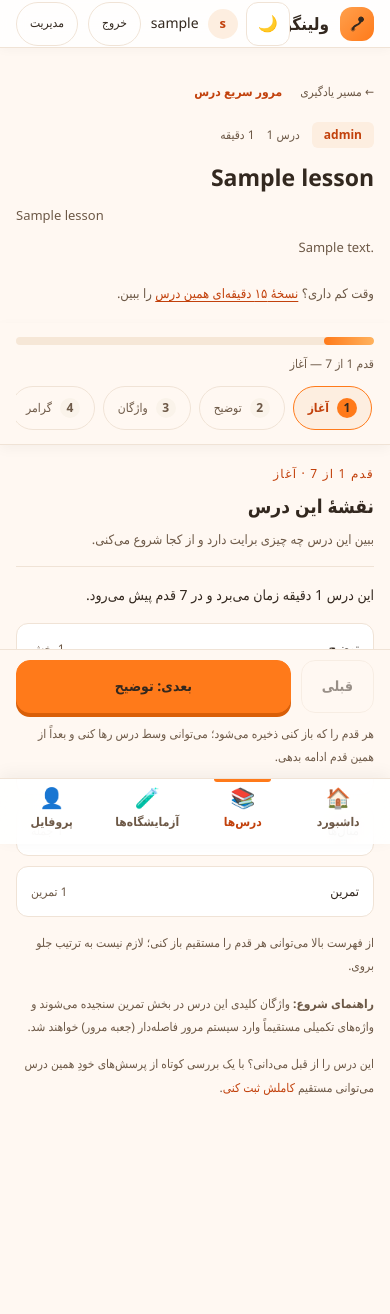
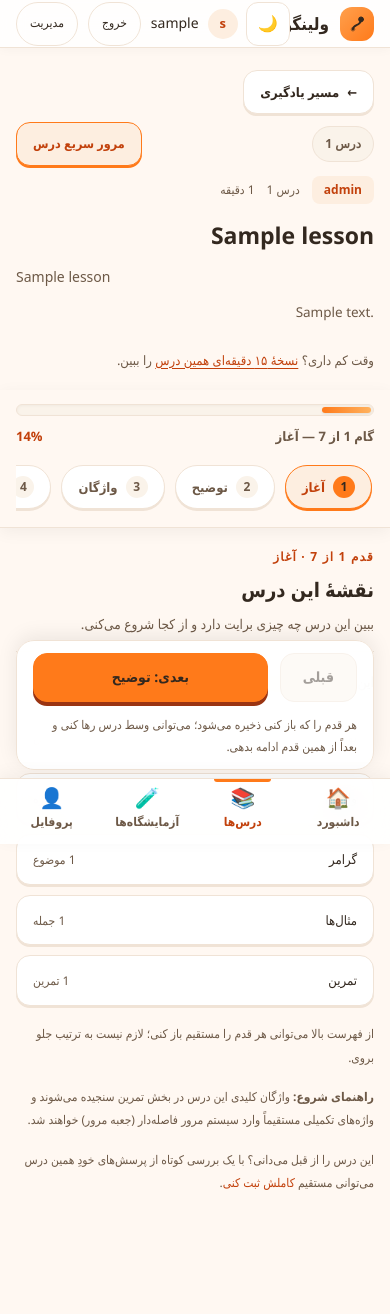
Before and after one commit to sina45vdjango-sys/LL_project, a Django app: page /lessons/1/ in a window 390 px wide. Shown: the top 1314 px of the page. Run offline with Django 5.2, Linux system fonts and the light colour scheme; a user stored in the database is signed in; tables that the repository leaves empty hold one stand-in row (values such as "Sample post"); data that the repository does not hold is empty; parts of the project's set-up code (start-up, migrations or seed data) failed here and were passed over.

Commit message:
feat(lessons): modernize 10-step lesson runner with spring progress, tactile cards, and mobile dock

```diff
--- a/lessons/static/lessons/css/lesson_journey.css
+++ b/lessons/static/lessons/css/lesson_journey.css
@@ -19,77 +19,131 @@
 .lesson { display: flex; flex-direction: column; gap: 24px; }
 
 /* ------------------------------------------------------------------- head --- */
-.lesson-head { display: flex; flex-direction: column; gap: 8px; }
-.lesson-head__nav { display: flex; flex-wrap: wrap; align-items: center; gap: 4px 18px; }
-.lesson-head__back { align-self: flex-start; display: inline-flex; align-items: center; min-height: 44px; color: var(--muted); font-size: 12px; }
-.lesson-head__back:hover { color: var(--accent-text); text-decoration: none; }
-/* The quick review, beside the way back. Accent, because it is the one action in the
-   head that goes somewhere new rather than returning to the path. */
-.lesson-head__link { display: inline-flex; align-items: center; min-height: 44px; color: var(--accent-text); font-size: 12px; font-weight: 700; }
-.lesson-head__link:hover { text-decoration: none; }
+.lesson-head { display: flex; flex-direction: column; gap: 10px; }
+.lesson-head__nav { display: flex; flex-wrap: wrap; align-items: center; justify-content: space-between; gap: 12px; }
+.lesson-head__back {
+  display: inline-flex; align-items: center; gap: 8px;
+  min-height: 44px; padding: 8px 16px;
+  border: 1px solid var(--line); border-radius: 14px;
+  background: var(--surface); color: var(--fg);
+  font-size: 13px; font-weight: 700;
+  box-shadow: 0 2px 0 var(--line);
+  transition: border-color .15s, color .15s, transform .1s, box-shadow .1s;
+  text-decoration: none;
+}
+.lesson-head__back:hover { border-color: var(--accent); color: var(--accent-text); text-decoration: none; transform: translateY(-1px); }
+.lesson-head__back:active { transform: translateY(1px); box-shadow: 0 1px 0 var(--line); }
+
+.lesson-head__actions { display: inline-flex; align-items: center; gap: 10px; }
+.lesson-head__badge {
+  display: inline-flex; align-items: center; min-height: 36px; padding: 4px 12px;
+  border-radius: 999px; background: var(--surface-alt); border: 1px solid var(--line);
+  color: var(--muted); font: 700 12px/1.5 system-ui, sans-serif;
+}
+.lesson-head__link {
+  display: inline-flex; align-items: center; min-height: 44px; padding: 8px 16px;
+  border-radius: 14px; background: var(--accent-soft); border: 1px solid var(--accent);
+  color: var(--accent-text); font-size: 12.5px; font-weight: 700; text-decoration: none;
+  box-shadow: 0 2px 0 var(--accent);
+  transition: transform .1s, box-shadow .1s, opacity .15s;
+}
+.lesson-head__link:hover { text-decoration: none; transform: translateY(-1px); opacity: .95; }
+.lesson-head__link:active { transform: translateY(1px); box-shadow: 0 1px 0 var(--accent); }
+
 .lesson-head__meta { display: flex; flex-wrap: wrap; align-items: center; gap: 12px; margin: 0; color: var(--muted); font-size: 12px; }
-.lesson-head__level { padding: 3px 12px; border-radius: 6px; background: var(--accent-soft); color: var(--accent-text); font: 700 12px/1.7 system-ui, sans-serif; }
+.lesson-head__level { padding: 4px 12px; border-radius: 8px; background: var(--accent-soft); color: var(--accent-text); font: 700 12px/1.7 system-ui, sans-serif; }
 .lesson-head__title { margin: 4px 0 0; font-size: clamp(23px, 2.9vw, 32px); line-height: 1.55; overflow-wrap: anywhere; }
-.lesson-head__desc { margin: 0; max-width: 68ch; color: var(--muted); font-size: 13px; line-height: 1.95; }
-/* The lesson's German name, under the Persian title. It is the secondary line, so it is
-   smaller and quieter than the title and is never allowed to wrap mid-word. */
-.lesson-head__de { margin: 0; color: var(--muted); font: 400 13px/1.8 system-ui, sans-serif; overflow-wrap: anywhere; }
+.lesson-head__desc { margin: 0; max-width: 68ch; color: var(--muted); font-size: 13.5px; line-height: 1.95; }
+.lesson-head__de { margin: 0; color: var(--muted); font: 400 14px/1.8 system-ui, sans-serif; overflow-wrap: anywhere; }
 
 /* ------------------------------------------------------------- stepper --- */
-.journey-stepper { display: flex; flex-direction: column; gap: 8px; }
+.journey-stepper { display: flex; flex-direction: column; gap: 12px; }
 
 /* --------------------------------------------------------------- progress --- */
-.journey-progress { display: flex; flex-direction: column; gap: 8px; margin-top: 6px; }
-.journey-progress__text { margin: 0; color: var(--muted); font-size: 12px; }
+.journey-progress { display: flex; flex-direction: column; gap: 8px; margin-top: 4px; }
+.spring-progress-track {
+  width: 100%;
+  height: 12px;
+  background: var(--surface-alt);
+  border: 1px solid var(--line);
+  border-radius: 999px;
+  overflow: hidden;
+  padding: 2px;
+  box-shadow: inset 0 1px 3px rgba(0, 0, 0, 0.04);
+}
+.spring-progress-fill {
+  display: block;
+  height: 100%;
+  background: var(--accent-grad-bar, var(--accent));
+  border-radius: 999px;
+  transition: width .5s cubic-bezier(0.34, 1.56, 0.64, 1);
+  box-shadow: 0 1px 3px rgba(0, 0, 0, 0.1);
+}
+.journey-progress__meta { display: flex; justify-content: space-between; align-items: center; gap: 12px; }
+.journey-progress__text { margin: 0; color: var(--muted); font-size: 13px; font-weight: 600; }
+.journey-progress__pct { font-size: 13px; font-weight: 800; color: var(--accent-text); font-variant-numeric: tabular-nums; }
 
 /* -------------------------------------------------------------- step chips --- */
-.journey-steps ol { display: flex; gap: 8px; margin: 0; padding: 2px 2px 8px; list-style: none; overflow-x: auto; -webkit-overflow-scrolling: touch; scrollbar-width: none; }
+.journey-steps ol { display: flex; gap: 10px; margin: 0; padding: 4px 2px 10px; list-style: none; overflow-x: auto; -webkit-overflow-scrolling: touch; scrollbar-width: none; }
 .journey-steps ol::-webkit-scrollbar { display: none; }
 .journey-steps li { flex: 0 0 auto; }
-.journey-chip { display: inline-flex; align-items: center; gap: 8px; min-height: 44px; padding: 7px 14px; border: 1px solid var(--line); border-radius: 999px; color: var(--muted); font-size: 12px; white-space: nowrap; }
-.journey-chip:hover { border-color: var(--accent); color: var(--fg); text-decoration: none; }
-.journey-chip__num { display: grid; place-content: center; width: 20px; height: 20px; border-radius: 50%; background: var(--surface-alt); font: 600 12px/1 system-ui, sans-serif; }
-.journey-chip.is-active { border-color: var(--accent); background: var(--accent-soft); color: var(--accent-text); font-weight: 700; }
+.journey-chip {
+  display: inline-flex; align-items: center; gap: 8px; min-height: 44px; padding: 8px 16px;
+  border: 1px solid var(--line); border-radius: 999px; background: var(--surface);
+  box-shadow: 0 2px 0 var(--line); color: var(--muted); font-size: 13px; font-weight: 600;
+  white-space: nowrap; text-decoration: none;
+  transition: border-color .15s, background-color .15s, color .15s, transform .1s, box-shadow .1s;
+}
+.journey-chip:hover { border-color: var(--accent); color: var(--fg); text-decoration: none; transform: translateY(-1px); box-shadow: 0 3px 0 var(--line); }
+.journey-chip:active { transform: translateY(1px); box-shadow: 0 1px 0 var(--line); }
+.journey-chip__num { display: grid; place-content: center; width: 22px; height: 22px; border-radius: 50%; background: var(--surface-alt); font: 700 12px/1 system-ui, sans-serif; transition: all .15s; }
+.journey-chip.is-active { border-color: var(--accent); background: var(--accent-soft); color: var(--accent-text); font-weight: 800; box-shadow: 0 2px 0 var(--accent); }
 .journey-chip.is-active .journey-chip__num { background: var(--accent); color: var(--on-accent); }
-/* A step the learner has already passed: the number becomes a check, the same way the
-   learning path marks a finished lesson. The chips are a trail, not a numbered list —
-   "قدم ۵ از ۹" above the step still says exactly where they are. */
-.journey-chip.is-done { border-color: var(--success); }
-.journey-chip.is-done .journey-chip__num { background: var(--success-soft); color: var(--success); }
+.journey-chip.is-done { border-color: var(--success); background: color-mix(in srgb, var(--success-soft) 35%, var(--surface)); color: var(--fg); }
+.journey-chip.is-done .journey-chip__num { background: var(--success); color: var(--on-success, #ffffff); }
 
 /* ------------------------------------------------------------------ steps --- */
 .journey-body { display: flex; flex-direction: column; }
-.journey-step { display: flex; flex-direction: column; gap: 18px; scroll-margin-block-start: 16px; }
+.journey-step { display: flex; flex-direction: column; gap: 20px; scroll-margin-block-start: 16px; }
 .js .journey-step:not(.is-active) { display: none; }
 .journey-step__head { display: flex; flex-direction: column; gap: 6px; padding-block-end: 14px; border-block-end: 1px solid var(--line); }
-.journey-step__eyebrow { margin: 0; color: var(--accent-text); font: 12px/1.8 system-ui, sans-serif; letter-spacing: 1.2px; }
-.journey-step__title { margin: 0; font-size: clamp(19px, 2.2vw, 23px); line-height: 1.6; }
-.journey-step__hint { margin: 0; max-width: 68ch; color: var(--muted); font-size: 13px; line-height: 1.9; }
+.journey-step__eyebrow { margin: 0; color: var(--accent-text); font: 700 12px/1.8 system-ui, sans-serif; letter-spacing: 1.2px; }
+.journey-step__title { margin: 0; font-size: clamp(20px, 2.4vw, 24px); line-height: 1.6; }
+.journey-step__hint { margin: 0; max-width: 68ch; color: var(--muted); font-size: 13.5px; line-height: 1.9; }
 
 /* ------------------------------------------------------------- navigation --- */
-.journey-nav { display: flex; align-items: center; gap: 10px; flex-wrap: wrap; }
-.journey-nav__btn { flex: 0 0 auto; }
-.journey-nav__btn--next { flex: 1 1 auto; }
-.journey-nav__pos { flex: 0 0 auto; color: var(--muted); font-size: 12px; }
-/* The break line sits on its own row under the buttons, so it never squeezes them. */
-.journey-nav__note {
-  flex: 1 1 100%;
-  margin: 0;
-  color: var(--muted);
-  font-size: 12px;
-  line-height: 1.9;
+.journey-nav {
+  display: flex; flex-direction: column; gap: 12px; margin-block-start: 16px;
+  padding: 16px 20px; border: 1px solid var(--line); border-radius: 20px;
+  background: var(--surface); box-shadow: var(--shadow);
 }
+.journey-nav__actions { display: flex; align-items: center; gap: 12px; width: 100%; }
+.journey-nav__btn {
+  display: inline-flex; align-items: center; justify-content: center;
+  min-height: 48px; padding: 10px 22px; font-size: 14px; font-weight: 700;
+  border-radius: 14px; border: 1px solid var(--line); background: var(--surface-alt);
+  color: var(--fg); box-shadow: 0 3px 0 var(--line); cursor: pointer;
+  transition: transform .1s, box-shadow .1s, background .15s;
+}
+.journey-nav__btn:hover { background: var(--surface); box-shadow: 0 4px 0 var(--line); }
+.journey-nav__btn:active { transform: translateY(2px); box-shadow: 0 1px 0 var(--line); }
+.journey-nav__btn:disabled { opacity: 0.45; cursor: not-allowed; box-shadow: none; transform: none; }
+.journey-nav__btn--next {
+  flex: 1 1 auto; background: var(--accent); border-color: var(--accent); color: var(--on-accent);
+  box-shadow: 0 4px 0 #9a3412;
+}
+[data-theme="dark"] .journey-nav__btn--next { box-shadow: 0 4px 0 #c2410c; }
+.journey-nav__btn--next:hover { background: var(--accent); color: var(--on-accent); box-shadow: 0 5px 0 #9a3412; }
+.journey-nav__btn--next:active { transform: translateY(2px); box-shadow: 0 1px 0 #9a3412; }
+.journey-nav__pos { flex: 0 0 auto; color: var(--muted); font-size: 13px; font-weight: 700; font-variant-numeric: tabular-nums; padding: 0 8px; }
+.journey-nav__note { margin: 0; color: var(--muted); font-size: 12px; line-height: 1.8; }
 
 /* The lesson reopened on the step the learner stopped at: name it, so coming back reads as
    a continuation rather than as starting the lesson over. */
 .lesson-resume {
-  margin: 0;
-  padding: 10px 14px;
-  border-radius: 10px;
-  background: var(--surface-alt);
-  color: var(--fg);
-  font-size: 13px;
-  line-height: 1.9;
+  margin: 0; padding: 12px 16px; border-radius: 14px;
+  border: 1px solid var(--line); background: var(--surface-alt);
+  color: var(--fg); font-size: 13px; line-height: 1.9;
 }
 
 /* ------------------------------------------------------- shared primitives --- */
@@ -147,8 +201,9 @@
 
 /* ----------------------------------------------------------------- agenda --- */
 .agenda { display: grid; grid-template-columns: repeat(auto-fill, minmax(180px, 1fr)); gap: 10px; margin: 0; padding: 0; list-style: none; }
-.agenda__link { display: flex; align-items: baseline; justify-content: space-between; gap: 12px; min-height: 44px; padding: 12px 14px; border: 1px solid var(--line); border-radius: 12px; background: var(--surface); color: var(--fg); font-size: 13px; }
-.agenda__link:hover { border-color: var(--accent); background: var(--accent-soft); text-decoration: none; }
+.agenda__link { display: flex; align-items: baseline; justify-content: space-between; gap: 12px; min-height: 44px; padding: 12px 16px; border: 1px solid var(--line); border-radius: 14px; background: var(--surface); color: var(--fg); font-size: 13px; box-shadow: 0 2px 0 var(--line); transition: transform .1s, box-shadow .1s, border-color .15s; }
+.agenda__link:hover { border-color: var(--accent); background: var(--surface-alt); text-decoration: none; transform: translateY(-1px); box-shadow: 0 3px 0 var(--line); }
+.agenda__link:active { transform: translateY(1px); box-shadow: 0 1px 0 var(--line); }
 .agenda__count { color: var(--muted); font-size: 12px; white-space: nowrap; }
 
 /* -------------------------------------------------------------- vocabulary --- */
@@ -281,44 +336,60 @@
 
 /* ------------------------------------------------------------------ mobile --- */
 /* A focused player: compact header, one step at a time, and the primary action
-   pinned above the shell's bottom navigation rather than below the fold. */
+   docked above the shell's bottom navigation with safe-area spacing. */
 @media (max-width: 899.98px) {
+  .content--lesson {
+    padding-bottom: calc(var(--bottom-nav-h, 64px) + env(safe-area-inset-bottom, 0px) + 84px) !important;
+  }
   .journey-stepper {
     position: sticky;
     top: var(--app-bar-h, 48px);
     z-index: 25;
-    background: var(--bg);
+    background: color-mix(in srgb, var(--bg) 95%, transparent);
+    backdrop-filter: blur(12px);
+    -webkit-backdrop-filter: blur(12px);
     margin-inline: -16px;
-    padding: 8px 16px 6px;
+    padding: 10px 16px 8px;
     border-block-end: 1px solid var(--line);
-    box-shadow: 0 4px 12px rgba(0, 0, 0, 0.04);
+    box-shadow: 0 4px 16px rgba(0, 0, 0, 0.05);
   }
-  .journey-step { scroll-margin-block-start: 140px; }
+  .journey-step { scroll-margin-block-start: 150px; }
   .journey-nav {
-    position: sticky; bottom: var(--bottom-nav-h); z-index: 20;
-    margin-inline: -16px; margin-block-start: 4px;
-    padding: 10px 16px;
-    background: var(--bg); border-block-start: 1px solid var(--line);
+    position: sticky;
+    bottom: calc(var(--bottom-nav-h, 64px) + env(safe-area-inset-bottom, 0px) + 8px);
+    z-index: 35;
+    margin-inline: 0;
+    margin-block-start: 16px;
+    padding: 12px 16px;
+    background: color-mix(in srgb, var(--surface) 96%, transparent);
+    backdrop-filter: blur(16px);
+    -webkit-backdrop-filter: blur(16px);
+    border: 1px solid var(--line);
+    border-radius: 18px;
+    box-shadow: 0 -4px 20px rgba(0, 0, 0, 0.08);
   }
 }
 
 @media (max-width: 560px) {
   .lesson { gap: 18px; }
+  .lesson-head__nav { flex-direction: column; align-items: stretch; gap: 8px; }
+  .lesson-head__back { align-self: flex-start; }
+  .lesson-head__actions { justify-content: space-between; width: 100%; }
 
   .journey-nav__pos { display: none; }
-  .journey-step { gap: 14px; }
-  .step-block, .grammar-topic, .ex-item, .finish-missed, .finish-srs { padding: 16px; border-radius: 12px; }
+  .journey-step { gap: 16px; }
+  .step-block, .grammar-topic, .ex-item, .finish-missed, .finish-srs { padding: 18px 16px; border-radius: 16px; }
   .finish-missed__count { margin-inline-start: 0; }
-  .sentence { padding: 14px 16px; }
+  .sentence { padding: 16px; border-radius: 16px; }
   .sentence__de { font-size: 18px; }
   /* Mobile chunked card layout for vocabulary: each item is an individual touch card */
   .word-row {
     grid-template-columns: minmax(0, 1fr) auto;
     gap: 4px 12px;
-    padding: 10px 14px;
+    padding: 12px 14px;
     margin-block-end: 8px;
     border: 1px solid var(--line);
-    border-radius: 14px;
+    border-radius: 16px;
     background: var(--surface);
     box-shadow: 0 2px 6px rgba(0, 0, 0, 0.02);
   }
--- a/lessons/static/lessons/js/lesson_steps.js
+++ b/lessons/static/lessons/js/lesson_steps.js
@@ -41,6 +41,7 @@
   const fill = root.querySelector('[data-journey-fill]');
   const currentEls = Array.from(root.querySelectorAll('[data-journey-current]'));
   const labelEl = root.querySelector('[data-journey-label]');
+  const pctEl = root.querySelector('[data-journey-pct]');
   const resumeEl = root.querySelector('[data-journey-resume]');
   const noteEl = root.querySelector('[data-journey-note]');
   const progress = window.GamProgress;
@@ -106,6 +107,7 @@
   const percent = Math.round(((index + 1) / steps.length) * 100);
     if (fill) fill.style.width = `${percent}%`;
     if (bar) bar.setAttribute('aria-valuenow', String(percent));
+    if (pctEl) pctEl.textContent = `${percent}%`;
     currentEls.forEach((el) => { el.textContent = String(index + 1); });
     if (labelEl && labels[index]) labelEl.textContent = labels[index];
 
--- a/lessons/templates/lessons/lesson_detail.html
+++ b/lessons/templates/lessons/lesson_detail.html
@@ -20,8 +20,14 @@
 
   <header class="lesson-head">
     <nav class="lesson-head__nav">
-      <a class="lesson-head__back" href="{% url 'lessons:lesson-list' %}">← مسیر یادگیری</a>
-      <a class="lesson-head__link" href="{% url 'lessons:lesson-review' lesson.pk %}">مرور سریع درس</a>
+      <a class="lesson-head__back" href="{% url 'lessons:lesson-list' %}">
+        <span aria-hidden="true">←</span>
+        <span>مسیر یادگیری</span>
+      </a>
+      <div class="lesson-head__actions">
+        <span class="lesson-head__badge">درس {{ lesson.order }}</span>
+        <a class="lesson-head__link" href="{% url 'lessons:lesson-review' lesson.pk %}">مرور سریع درس</a>
+      </div>
     </nav>
     <p class="lesson-head__meta">
       <span class="lesson-head__level" lang="en" dir="ltr">{{ lesson.course.language_level }}</span>
@@ -62,13 +68,16 @@
 
   <div class="journey-stepper" data-journey-stepper>
     <div class="journey-progress">
-      <div class="progress" role="progressbar" aria-labelledby="journey-progress-text"
+      <div class="spring-progress-track progress" role="progressbar" aria-labelledby="journey-progress-text"
            aria-valuemin="0" aria-valuemax="100" aria-valuenow="{{ journey_percent }}" data-journey-bar>
-        <span class="progress__fill" data-journey-fill style="width:{{ journey_percent }}%"></span>
+        <span class="spring-progress-fill progress__fill" data-journey-fill style="width:{{ journey_percent }}%"></span>
       </div>
-      <p class="journey-progress__text" id="journey-progress-text">
-        قدم <span data-journey-current>1</span> از {{ journey_step_count }} — <span data-journey-label>{{ steps.0.label }}</span>
-      </p>
+      <div class="journey-progress__meta">
+        <p class="journey-progress__text" id="journey-progress-text">
+          گام <span data-journey-current>1</span> از {{ journey_step_count }} — <span data-journey-label>{{ steps.0.label }}</span>
+        </p>
+        <span class="journey-progress__pct" data-journey-pct>{{ journey_percent }}%</span>
+      </div>
     </div>
 
     {% comment %}Filled by lesson_steps.js when the lesson was opened on the step the learner
@@ -108,9 +117,11 @@
 learner reaches, and this line says it. lesson_steps.js hides it when there is nowhere to store
 anything (blocked localStorage and no account), so it never promises a save that cannot happen.{% endcomment %}
   <div class="journey-nav" data-journey-nav hidden>
-    <button type="button" class="btn journey-nav__btn" data-journey-prev>قبلی</button>
-    <span class="journey-nav__pos" aria-hidden="true"><span data-journey-current>1</span> / {{ journey_step_count }}</span>
-    <button type="button" class="btn btn--primary journey-nav__btn journey-nav__btn--next" data-journey-next>بعدی</button>
+    <div class="journey-nav__actions">
+      <button type="button" class="btn journey-nav__btn journey-nav__btn--prev" data-journey-prev>قبلی</button>
+      <span class="journey-nav__pos" aria-hidden="true"><span data-journey-current>1</span> / {{ journey_step_count }}</span>
+      <button type="button" class="btn btn--primary journey-nav__btn journey-nav__btn--next" data-journey-next>بعدی</button>
+    </div>
     <p class="journey-nav__note" data-journey-note>
       هر قدم را که باز کنی ذخیره می‌شود؛ می‌توانی وسط درس رها کنی و بعداً از همین قدم ادامه بدهی.
     </p>
```
Also changed, not shown: other parts of lessons/static/lessons/css/lesson_journey.css (+26 -13 lines).
